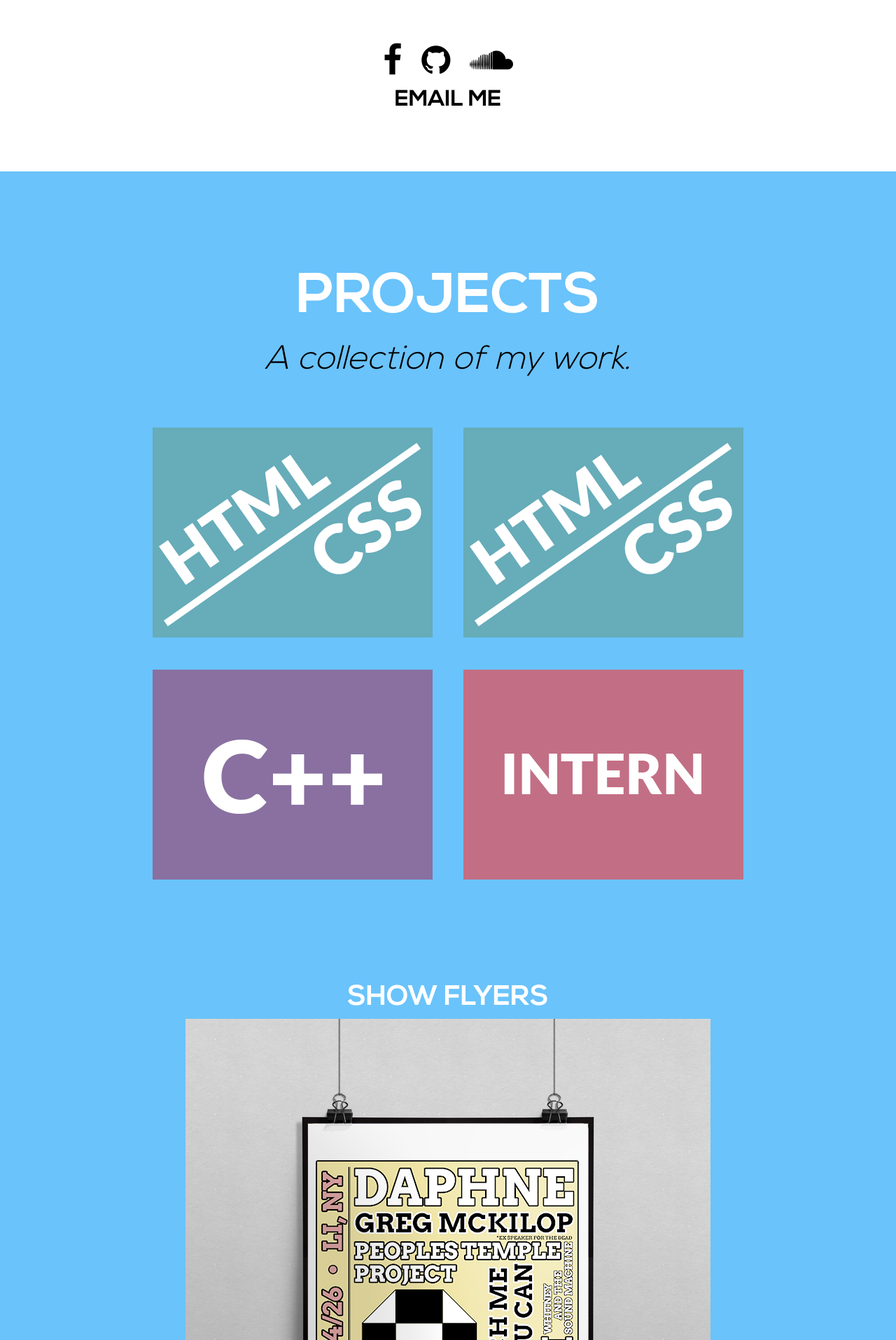
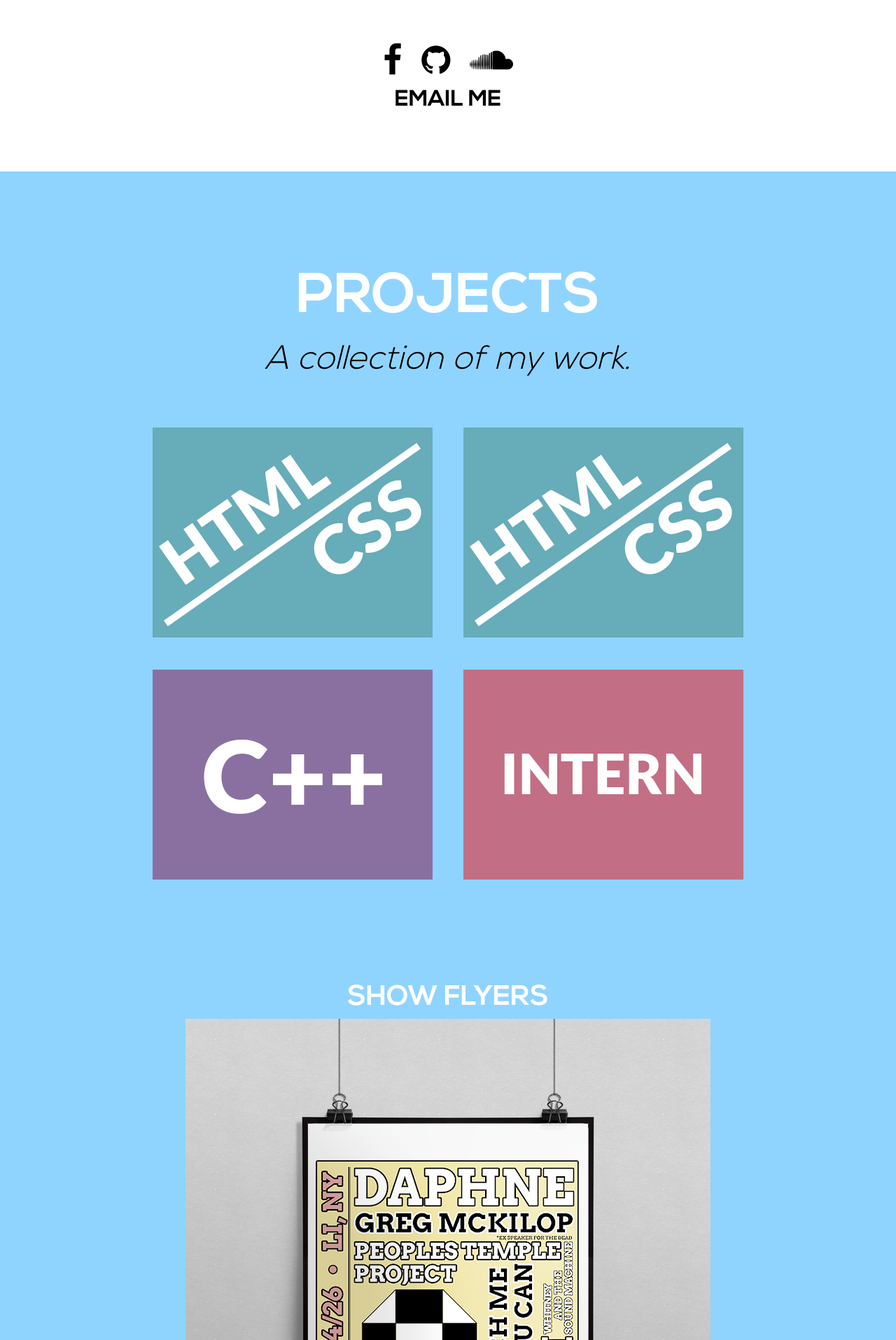
Before and after one commit to sadtitled/matan157.github.io, a PHP site: page /index.html in a window 1280 px wide. Shown: the part 1698-3613 px from the top of the page at 70% size. Run offline with PHP 8.4, Linux system fonts and the light colour scheme; some libraries are stand-ins or nearby versions.

Commit message:
background change

```diff
--- a/css/style-final.css
+++ b/css/style-final.css
@@ -28,7 +28,7 @@ h3 {font-family: 'nexa_boldregular', sans-serif;font-size: 2.5em;}
 }
 
 #projects {
-	background: #6ac3fb; /* #d5d5d5; */
+	background: #8fd4ff; /* #d5d5d5; */
 	color: white;
 	padding-bottom: 5em;
 }
```
